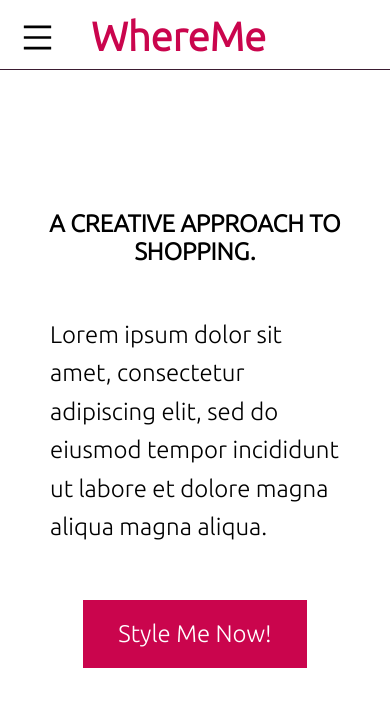
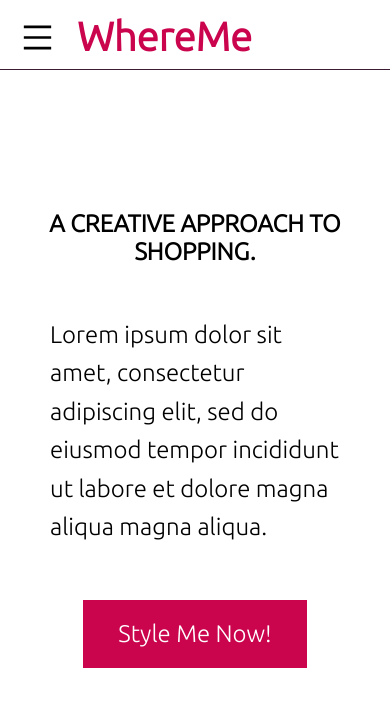
Before and after one commit to mnygit/whereme_project, a React (Create React App) app: page / in a window 390 px wide. Shown: the top 706 px of the page. Built offline with nearby package versions, Linux system fonts and the light colour scheme; a web font is replaced by a local one.

Commit message:
fix padding in mobile

```diff
--- a/src/index.css
+++ b/src/index.css
@@ -52,7 +52,8 @@
 .top-nav a {
     /* color: #fff; */
     color: #CA054D;
-    padding: 14px 16px;
+    /* padding: 14px 16px; */
+    padding: 14px 2px;
     text-decoration: none;
     /* font-size: 18px; */
     font-size: 40px;
```
